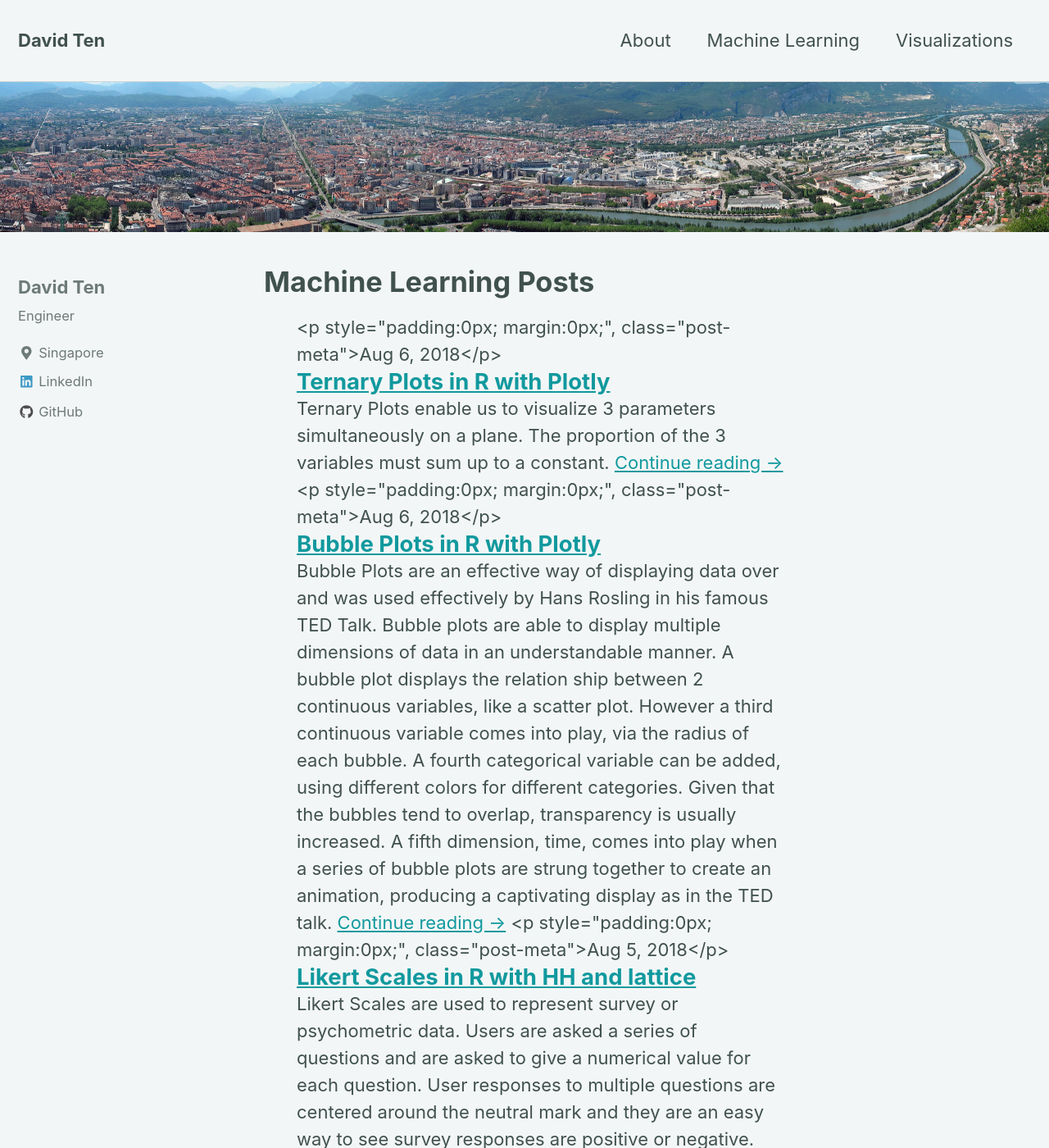
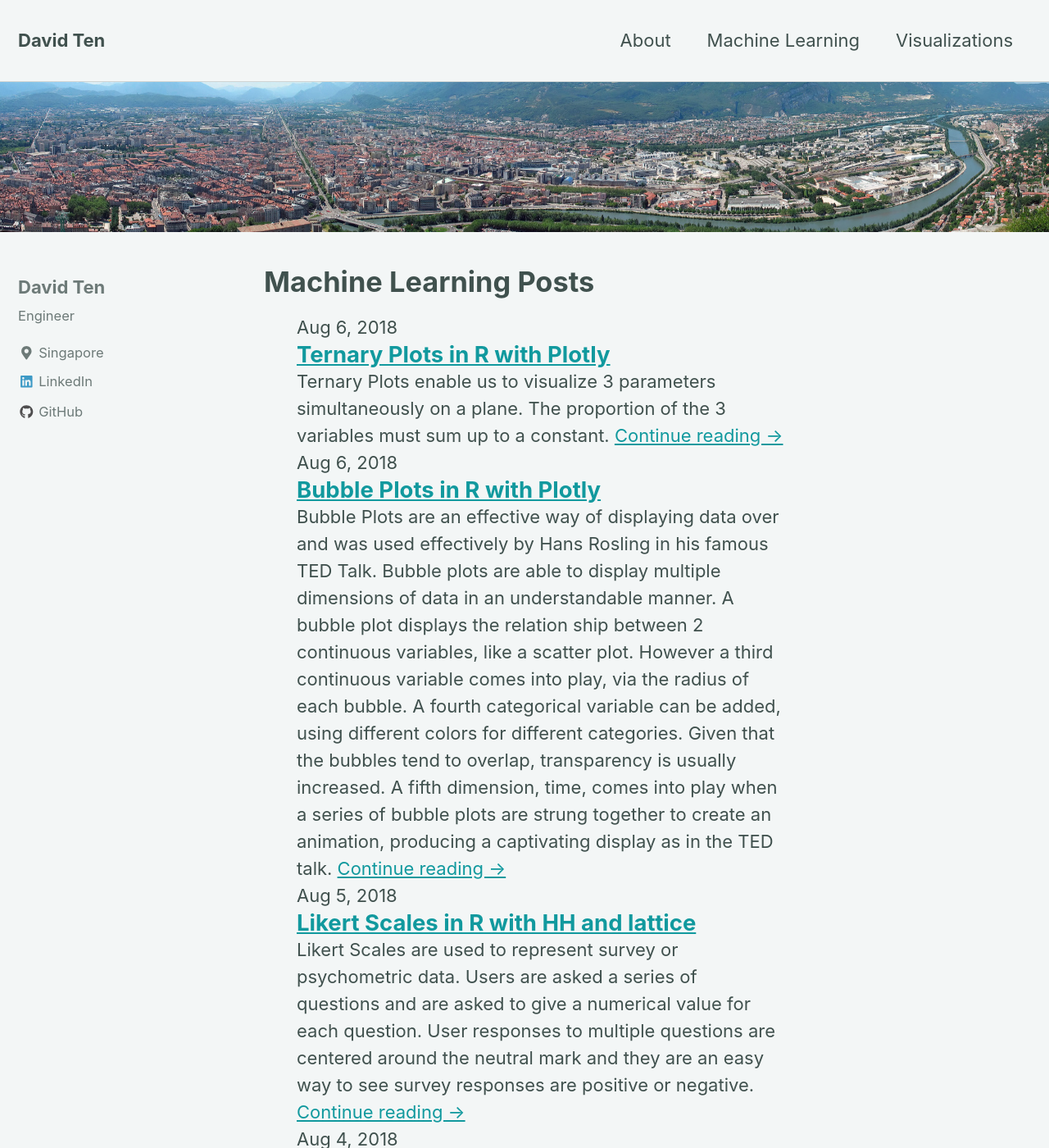
Before and after one commit to xang1234/xang1234.github.io, a Jekyll site: the page built from _pages/machinelearning.md, in a window 1280 px wide and 1400 px high. Shown: the whole window at 82% size. Built offline with Jekyll 4.4.1, drawn with Linux system fonts in a browser that asks for light colours; nearby versions of some CDN libraries; some of the changed text lies outside the part shown.

Commit message:
ternary animation bug6

```diff
--- a/_pages/machinelearning.md
+++ b/_pages/machinelearning.md
@@ -16,7 +16,7 @@ header:
     {% for post in site.posts %}
       {% if post.tags contains "Visualization" %}
 
-        <p style="padding:0px; margin:0px;", class="post-meta">{{ post.date | date: "%b %-d, %Y" }}</p>
+        <p style="padding:0px; margin:0px;" class="post-meta">{{ post.date | date: "%b %-d, %Y" }}</p>
         <h2 style="padding:0px; margin:0px;"><a class="post-link" href="{{ post.url | prepend: site.baseurl }}">{{ post.title }}</a></h2>
         {{ post.excerpt }}
         <a href="{{ post.url | prepend: site.baseurl }}" rel="nofollow">Continue reading &rarr;</a>
```
